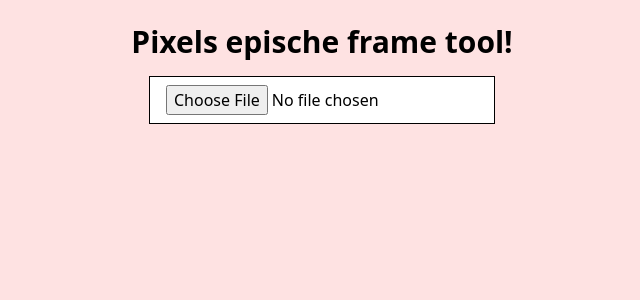
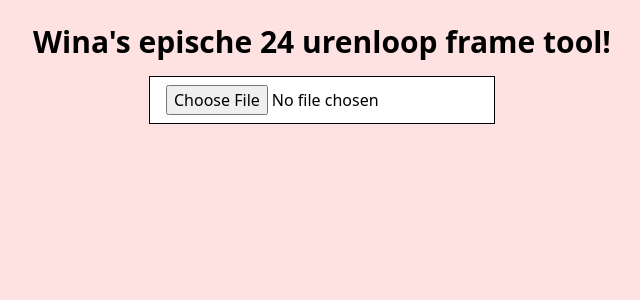
Before and after one commit to WalrusGumboot/frametool, a SvelteKit app: page / in a window 1280 px wide. Shown: the top 300 px of the page, without its empty margins (318-958 px from the left). Built offline with nearby package versions, Linux system fonts and the light colour scheme.

Commit message:
24 urenloop 2024

```diff
--- a/src/routes/+page.svelte
+++ b/src/routes/+page.svelte
@@ -59,7 +59,7 @@
     class="p-6 bg-red-100 flex flex-col gap-4 items-center align-center size-full min-h-screen"
 >
     <img src={frame} class="hidden" alt="frame" bind:this={frameElement} />
-    <h1 class="text-3xl font-bold">Pixels epische frame tool!</h1>
+    <h1 class="text-3xl font-bold">Wina's epische 24 urenloop frame tool!</h1>
     <input
         class="border border-black bg-white px-4 py-2"
         type="file"
@@ -86,7 +86,7 @@
         {#if gegenereerd}
             <a
                 href={teDownloaden}
-                download="pixel-profielfoto.png"
+                download="wina-24urenloop-profielfoto.png"
                 class="border border-black bg-white px-4 py-2 grow text-center"
             >
                 Download je profielfoto hier!
```
Also changed, not shown: src/frame.png, 1 other file (tests, documents, lock files or other folders).
